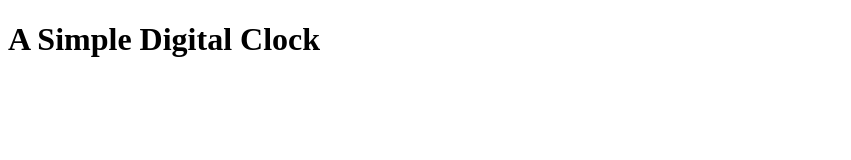
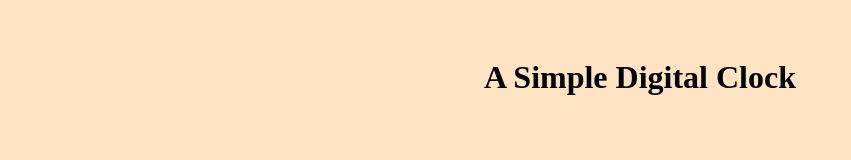
Before and after one commit to nutaniabooks/Task3, a plain HTML site: page index.html in a window 1280 px wide. Shown: the whole page, without its empty margins (0-851 px from the left). Drawn offline with Linux system fonts and the light colour scheme.

Commit message:
added more

```diff
--- a/index.html
+++ b/index.html
@@ -3,6 +3,7 @@
 <head>
     <meta charset="UTF-8">
     <meta name="viewport" content="width=device-width, initial-scale=1.0">
+    <link rel="stylesheet" href="style.css">
     <title>A Simple Digital Clock</title>
 </head>
 <body>
--- a/style.css
+++ b/style.css
@@ -0,0 +1,6 @@
+*{
+    background-color: bisque;
+    text-align: center;
+    font-style: sans serf;
+    padding-top: 10px;
+}
```
